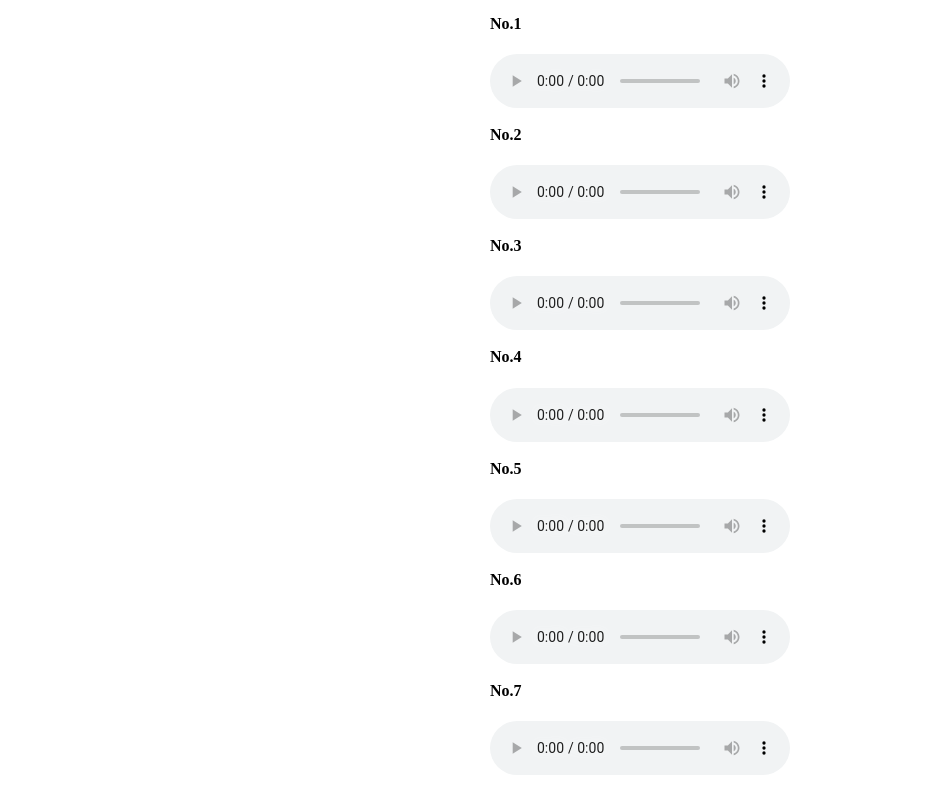
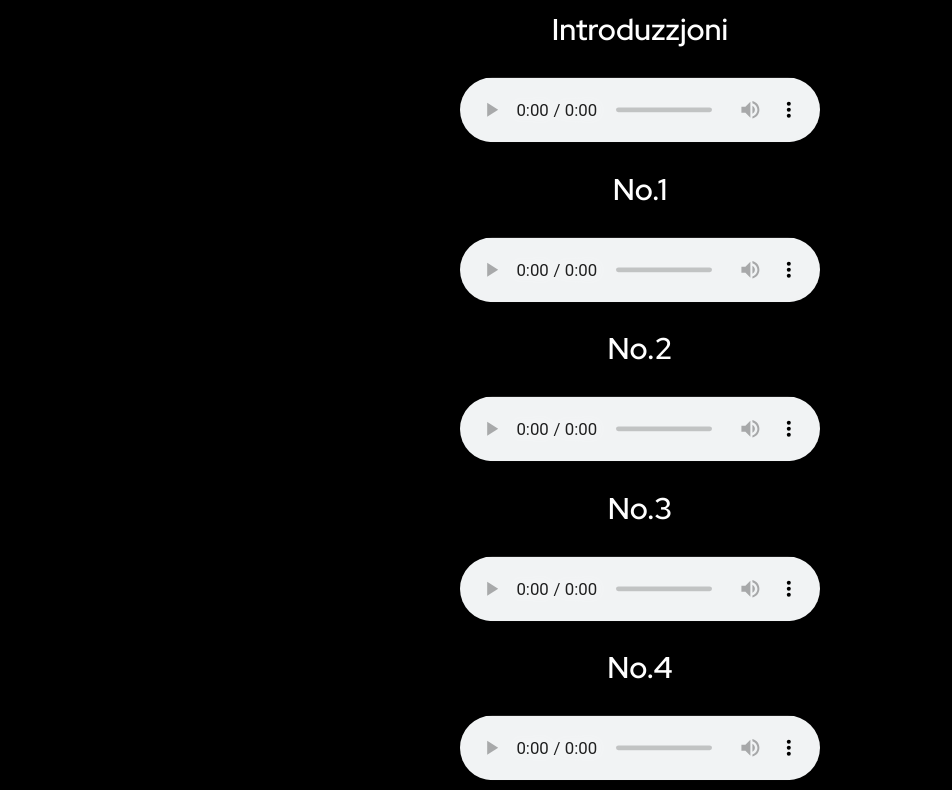
Before and after one commit to christabel12/Ghaliex_Exhibition_2025, a plain HTML site: page index.html in a window 1280 px wide. Shown: the part 210-1000 px from the top of the page, without its empty margins (0-952 px from the left). Drawn offline with Linux system fonts and the light colour scheme.

Commit message:
Update 2

```diff
--- a/index.html
+++ b/index.html
@@ -3,6 +3,7 @@
     <meta name="viewport" content="width=device-width, initial-scale=1.0">
     <title>Crib_2023_English</title>
     <title>'Għaliex?' Exhibition 2025 - Frankie Lee</title>
+    <link rel="stylesheet" type="text/css" href="website design.css">
 
     <link rel="preconnect" href="https://fonts.googleapis.com">
     <link rel="preconnect" href="https://fonts.gstatic.com" crossorigin>
```
